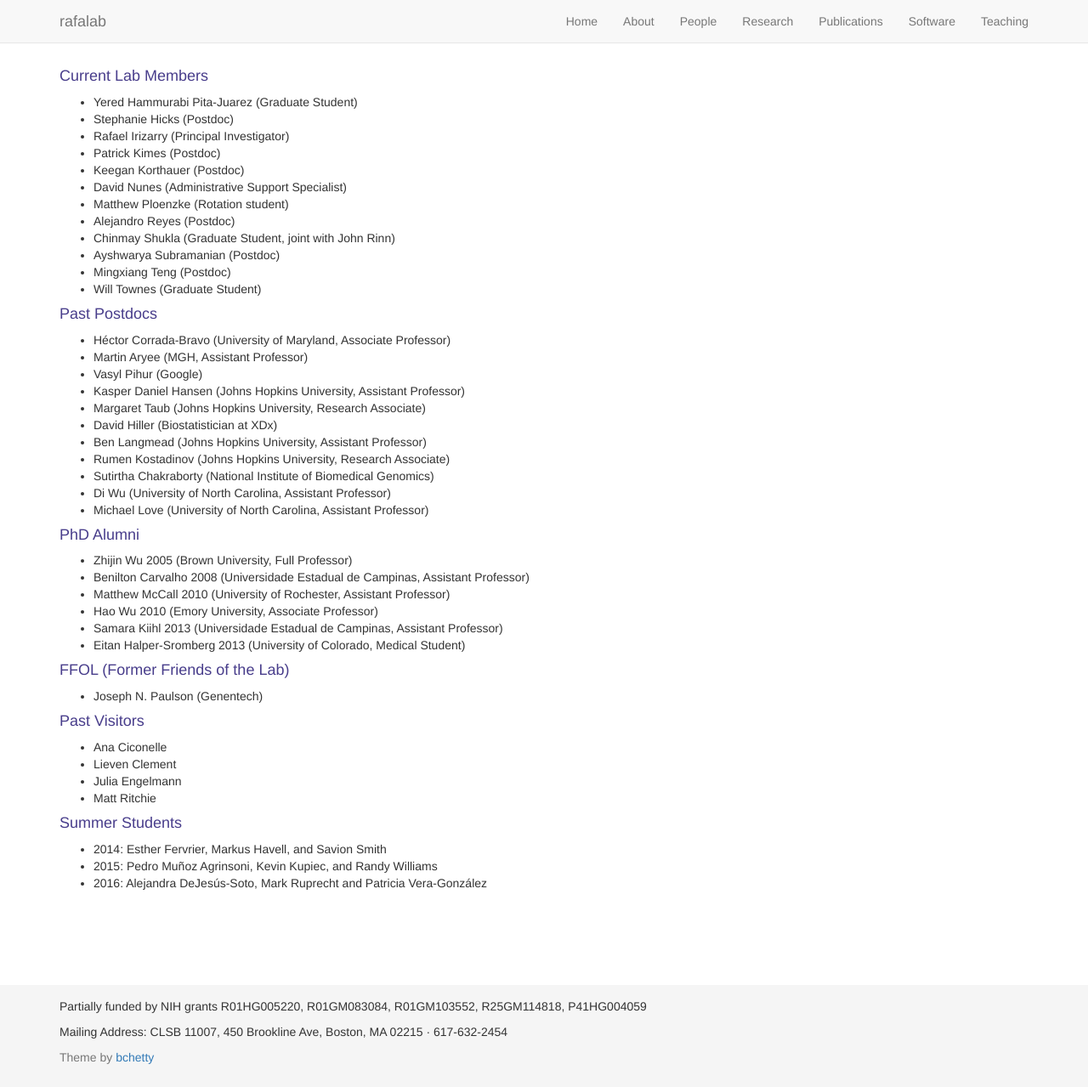
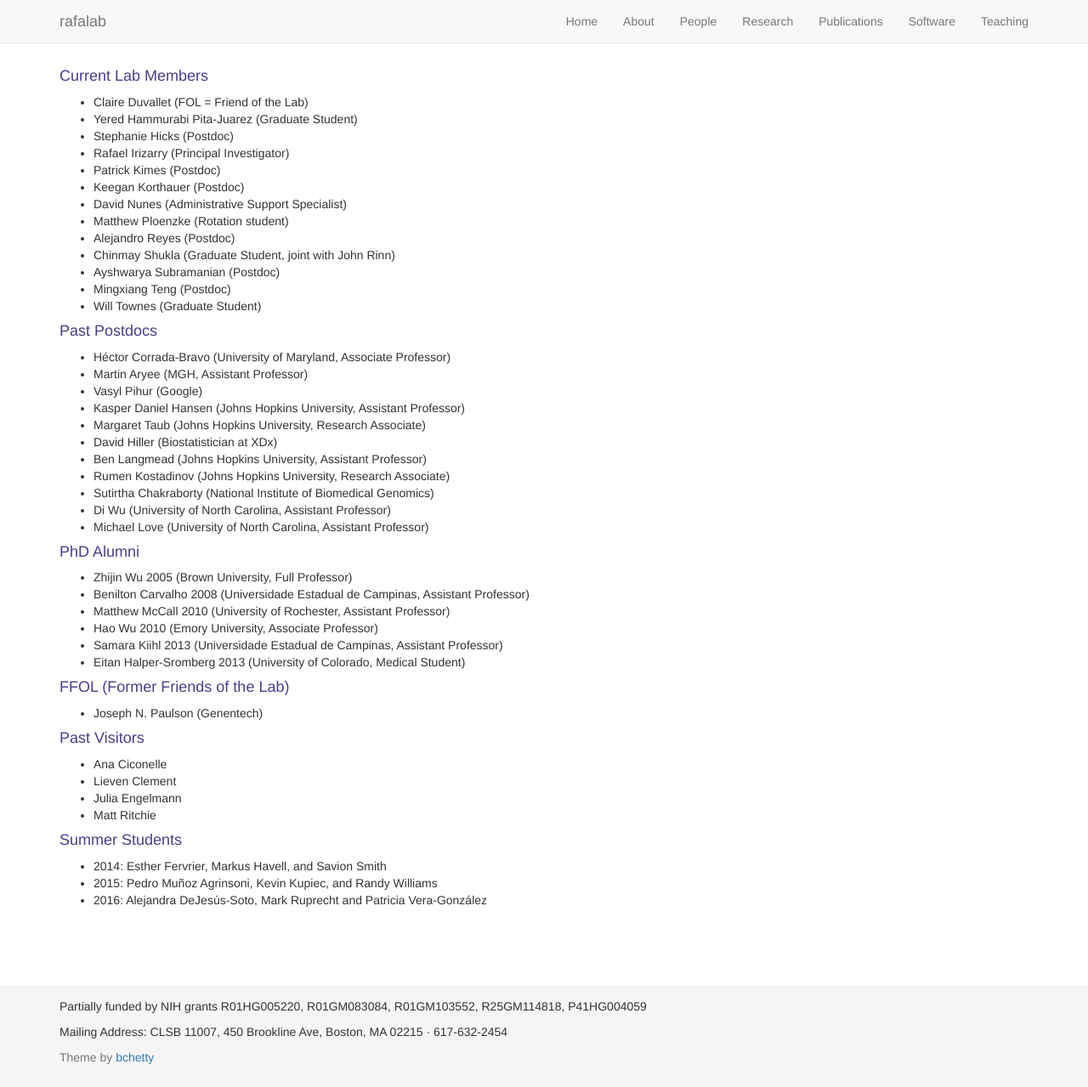
Before and after one commit to rafalab/rafalab.github.io, a Jekyll site: the page built from pages/people.md, in a window 1280 px wide and 1279 px high. Shown: the whole window at 85% size. Built offline with Jekyll 4.4.1, drawn with Linux system fonts in a browser that asks for light colours; nearby versions of some CDN libraries.

Commit message:
adding claire

```diff
--- a/pages/people.md
+++ b/pages/people.md
@@ -5,6 +5,7 @@ title: people
 
 #### Current Lab Members
 
+- Claire Duvallet (FOL = Friend of the Lab)
 - Yered Hammurabi Pita-Juarez (Graduate Student)
 - Stephanie Hicks (Postdoc)
 - Rafael Irizarry (Principal Investigator)
```
